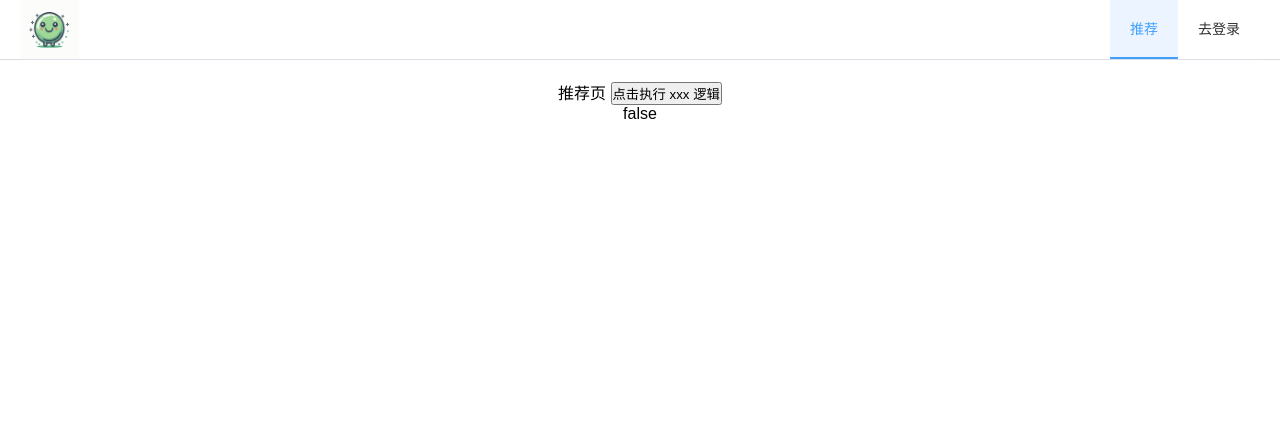
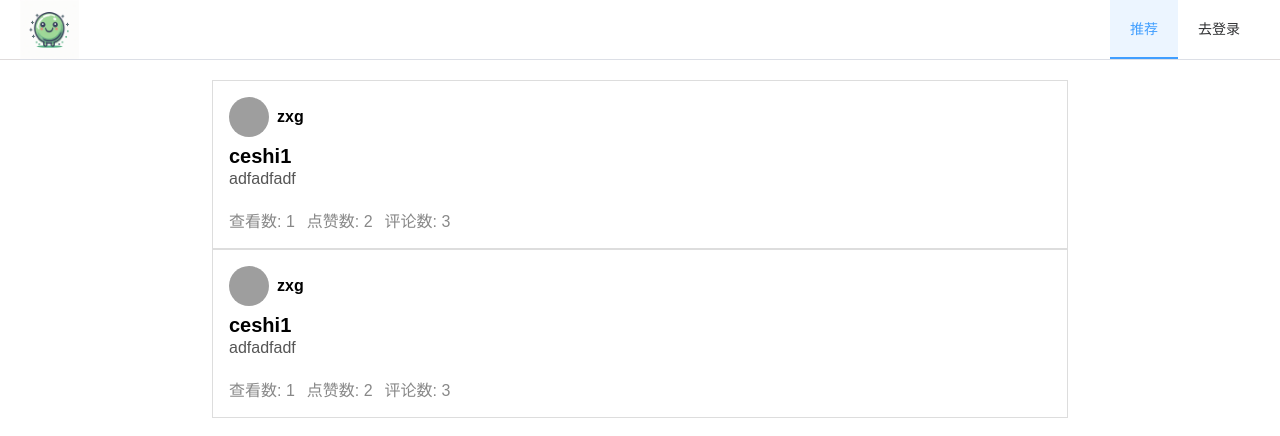
Before and after one commit to zxgfixpc/blogc, a Vue app: page /home/recommend-article-list in a window 1280 px wide. Shown: the top 436 px of the page. Built offline with nearby package versions, Linux system fonts and the light colour scheme; grey boxes are pictures that could not be loaded.

Commit message:
增加文档列表

```diff
--- /dev/null
+++ b/src/components/capter/CapterList.vue
@@ -0,0 +1,97 @@
+<template>
+  <div>
+    <div v-for="article in articles" :key="article.id" class="article-card">
+      <div class="author-info">
+        <img :src="article.avatar" alt="Author Avatar" class="avatar" />
+        <div class="author-details">
+          <span class="author-name">{{ article.username }}</span>
+          <span class="publish-time">{{ article.createTime }}</span>
+        </div>
+      </div>
+      <div class="article-details">
+        <h3 class="article-title">{{ article.title }}</h3>
+        <p class="article-info">{{ article.summary }}</p>
+      </div>
+      <div class="article-stats">
+        <span class="stat-item">查看数: {{ article.viewCount }}</span>
+        <span class="stat-item">点赞数: {{ article.likeCount }}</span>
+        <span class="stat-item">评论数: {{ article.commentCount }}</span>
+      </div>
+    </div>
+  </div>
+</template>
+<script setup>
+const props = defineProps(['articles']);
+</script>
+<style scoped>
+.article-card {
+  border: 1px solid #ddd;
+  padding: 16px;
+  display: flex;
+  flex-direction: column;
+  align-items: flex-start;
+  transition: background-color 0.3s; /* 添加过渡以实现平滑的颜色变化 */
+}
+
+.article-card:hover {
+  background-color: #fafafa; /* 在悬停时改变背景颜色 */
+}
+
+.author-info {
+  display: flex;
+  align-items: center;
+  margin-bottom: 8px;
+}
+
+.avatar {
+  width: 40px;
+  height: 40px;
+  border-radius: 50%;
+  margin-right: 8px;
+}
+
+.author-details {
+  display: flex;
+  align-items: baseline;
+}
+
+.author-name {
+  font-weight: bold;
+  margin-right: 4px;
+}
+
+.publish-time {
+  color: #888;
+  margin-left: 20px;
+}
+
+.article-details {
+  margin-bottom: 12px;
+  display: flex;
+  flex-wrap: wrap;
+  flex-direction: column;
+  /*background-color: #3fdbf0;*/
+  text-align: left; /* Align content to the left */
+}
+
+.article-title {
+  margin-bottom: 2px;
+  font-size: 20px;
+}
+
+.article-info {
+  color: #555;
+  margin-bottom: 8px;
+  font-size: 16px;
+}
+
+.article-stats {
+  display: flex;
+  justify-content: space-between;
+  color: #888;
+}
+
+.stat-item {
+  margin-right: 12px;
+}
+</style>
--- a/src/pages/home/subs/Recommend.vue
+++ b/src/pages/home/subs/Recommend.vue
@@ -1,26 +1,47 @@
 <template>
-  推荐页
-  <button @click="setLogin">点击执行 xxx 逻辑</button>
-  <p> {{ isLogin }} </p>
+  <CapterList :articles="aricleLists"/>
 </template>
 
 <script lang="ts" setup>
 import { ref, watch } from 'vue';
-import { userStore } from '@/store/user';
-const user = userStore()
+import CapterList from '@/components/capter/CapterList.vue'
 
-const isLogin = ref(user.isLogin)
+const aricleLists = ref([
+  {
+    id:1,
+    avatar: 'xxx',
+    username: 'zxg',
+    createTime: '',
+    title: 'ceshi1',
+    summary: 'adfadfadf',
+    viewCount: 1,
+    likeCount: 2,
+    commentCount: 3,
+  },
+  {
+    id:2,
+    avatar: 'xxx',
+    username: 'zxg',
+    createTime: '',
+    title: 'ceshi1',
+    summary: 'adfadfadf',
+    viewCount: 1,
+    likeCount: 2,
+    commentCount: 3,
+  }
+]);
 
-watch(() => user.isLogin, (newVal) => {
-  isLogin.value = newVal;
-});
-
-const setLogin = () => {
-  if (user.getUserLoginFlag) {
-    user.setUserLoginFlag(false)
-  } else {
-    user.setUserLoginFlag(true)
-  }
-}
+// 后端获取
+// onMounted(async () => {
+//   try {
+//     // 发起请求到后端服务 /xxx/adc
+//     const response = await axios.get('/xxx/adc');
+//     // 假设后端返回的是一个数组
+//     parentArray.value = response.data; // 将后端返回的数据赋值给 parentArray
+//   } catch (error) {
+//     console.error('Error fetching data:', error);
+//     // 可以添加错误处理逻辑，比如显示一个错误消息给用户
+//   }
+// });
 
 </script>
--- a/src/pages/login/login.ts
+++ b/src/pages/login/login.ts
@@ -7,9 +7,6 @@ function login(name:string, password:string) :boolean {
 
 
   console.log("======== get cookie :", Cookie.getCookie(Cookie.sessionKey))
-  setTimeout(() => {
-    console.log('延时后的消息')
-  }, 20000)
 
   window.location.replace('/home')
 
```
Also changed, not shown: src/components/feedback/Alert.vue (deleted).
